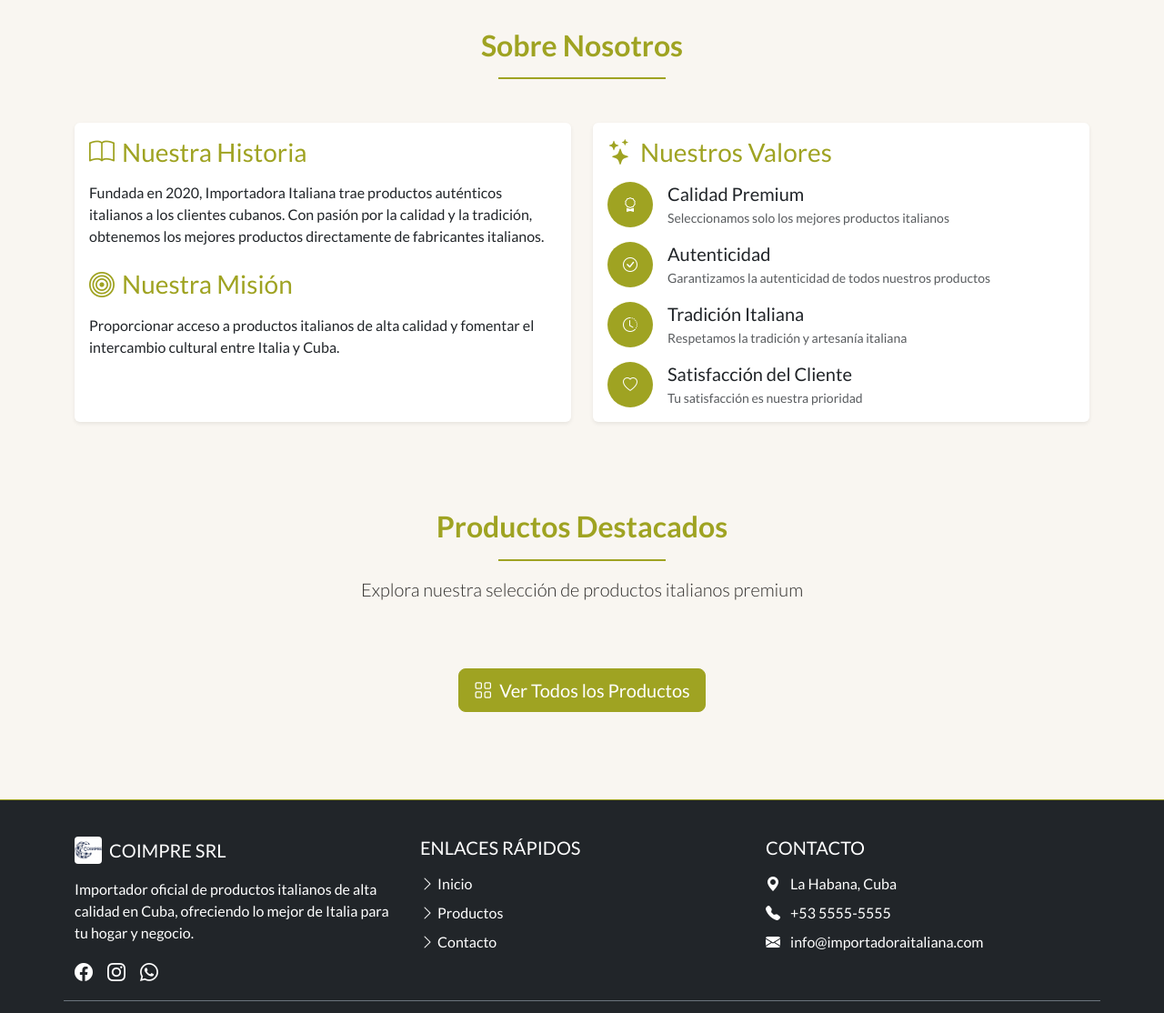
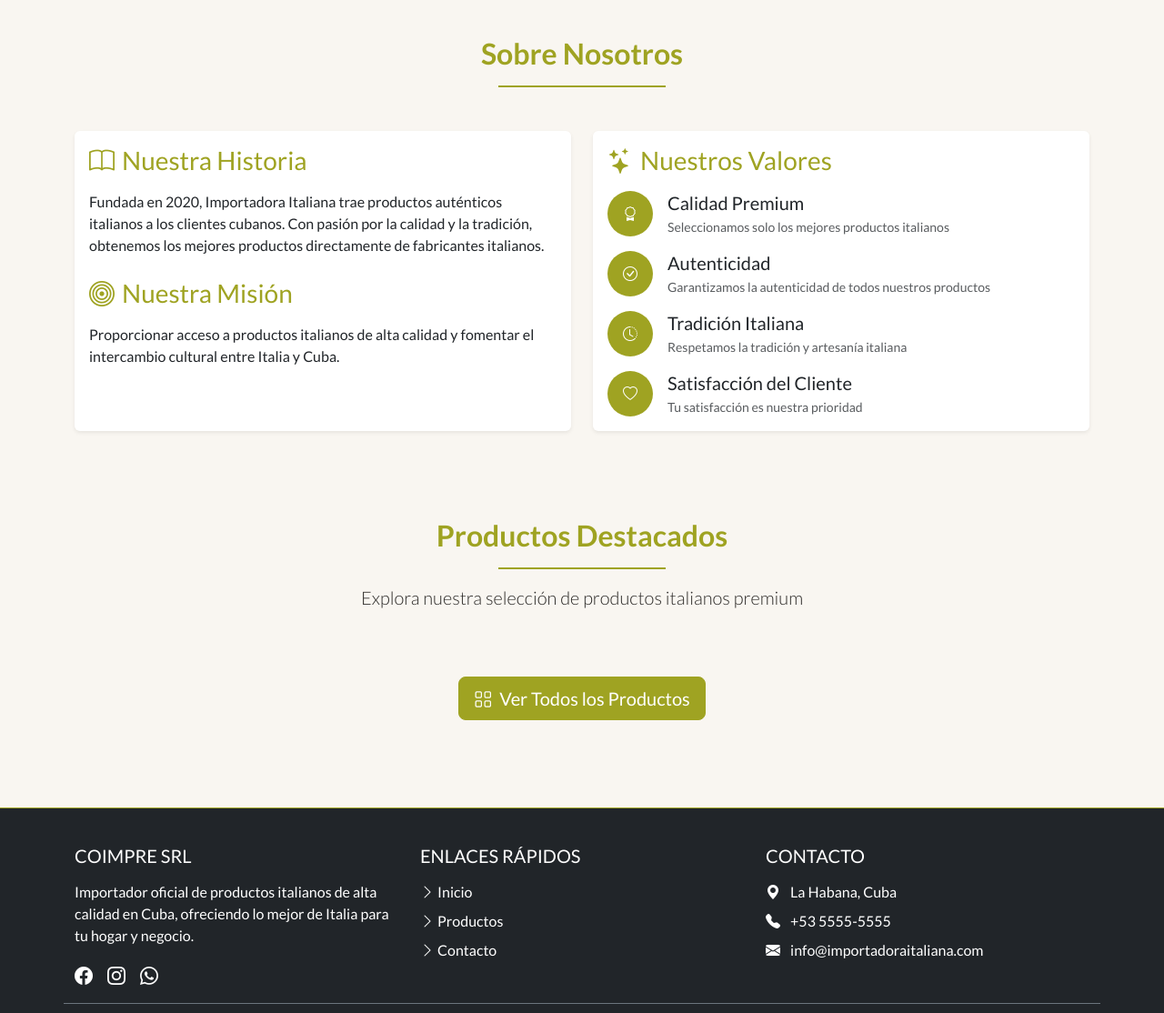
Before and after one commit to Manulynx/coimpres_cuba, a Django app: page / in a window 1280 px wide. Shown: the part 635-1749 px from the top of the page at 91% size. Run offline with Django 5.2, Linux system fonts and the light colour scheme; data that the repository does not hold is empty.

Commit message:
sin logo

```diff
--- a/coimpres_cuba/static/css/styles.css
+++ b/coimpres_cuba/static/css/styles.css
@@ -40,29 +40,6 @@ header {
     margin-bottom: 1rem;
 }
 
-/* Logo Styles */
-.logo-header {
-    width: 40px;
-    height: 40px;
-    object-fit: contain;
-    border-radius: 4px;
-    filter: brightness(1.1);
-}
-
-.logo-footer {
-    width: 30px;
-    height: 30px;
-    object-fit: contain;
-    border-radius: 4px;
-}
-
-/* Image Optimizations */
-img {
-    max-width: 100%;
-    height: auto;
-    backface-visibility: hidden; /* Evita parpadeo en algunas transformaciones */
-}
-
 /* Card Styling */
 .card {
     transition: transform 0.3s, box-shadow 0.3s;
--- a/coimpres_cuba/templates/coimpres_cuba/base.html
+++ b/coimpres_cuba/templates/coimpres_cuba/base.html
@@ -17,16 +17,11 @@
 </head>
 <body>
     <!-- Header -->
-    <header class="bg-dark text-white py-2">
+    <header class="bg-dark text-white py-3">
         <div class="container">
             <div class="row align-items-center">
                 <div class="col-md-4">
-                    <a href="/" class="text-decoration-none">
-                        <div class="d-flex align-items-center">
-                            <img src="{% static 'img/logo.jpeg' %}" alt="Coimpre SRL" class="logo-header me-2">
-                            <h1 class="m-0 fs-4 text-white">Coimpre SRL</h1>
-                        </div>
-                    </a>
+                    <h1 class="m-0 fs-3">Coimpre SRL</h1>
                 </div>
                 <div class="col-md-8">
                     <!-- Language Switcher -->
@@ -90,10 +85,7 @@
         <div class="container">
             <div class="row py-3">
                 <div class="col-lg-4 col-md-6 mb-4 mb-md-0">
-                    <div class="d-flex align-items-center mb-3">
-                        <img src="{% static 'img/logo.jpeg' %}" alt="Coimpre SRL" class="logo-footer me-2">
-                        <h5 class="text-uppercase mb-0">Coimpre SRL</h5>
-                    </div>
+                    <h5 class="text-uppercase mb-3">Coimpre SRL</h5>
                     <p class="mb-3">{{ i18n.footer_description|default:"Importador oficial de productos italianos de alta calidad en Cuba, ofreciendo lo mejor de Italia para tu hogar y negocio." }}</p>
                     <div class="d-flex social-icons">
                         <a href="#" class="me-3 text-white"><i class="bi bi-facebook fs-5"></i></a>
@@ -135,8 +127,6 @@
 
     <!-- Bootstrap JS -->
     <script src="https://cdn.jsdelivr.net/npm/bootstrap@5.3.0/dist/js/bootstrap.bundle.min.js"></script>
-    <!-- Image Optimization JS -->
-    <script src="{% static 'js/image-optimizer.js' %}"></script>
     <!-- Custom JS -->
     {% block extra_js %}{% endblock %}
 </body>
```
Also changed, not shown: other parts of coimpres_cuba/static/css/styles.css (+0 -31 lines), coimpres_cuba/static/js/image-optimizer.js (deleted, +0 -49 lines).
